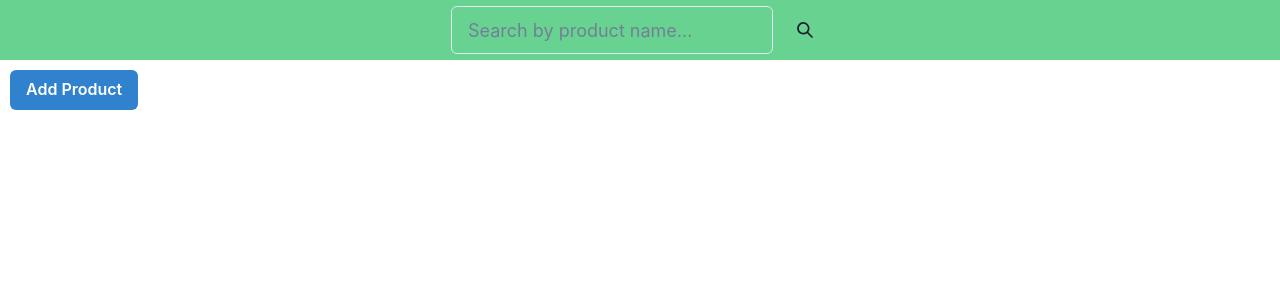
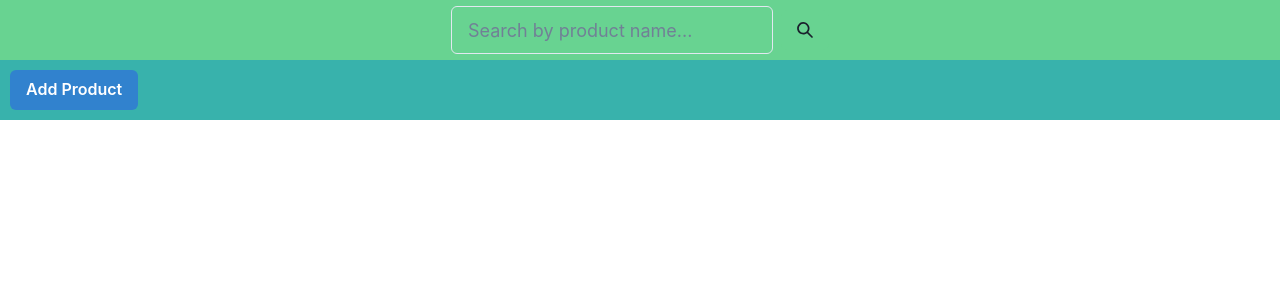
Before and after one commit to amJayem/graphql-crud-client, a React (Create React App) app: page / in a window 1280 px wide. Shown: the top 300 px of the page. Built offline with nearby package versions, Linux system fonts and the light colour scheme.

Commit message:
bg modified

```diff
--- a/src/components/AllProducts.js
+++ b/src/components/AllProducts.js
@@ -27,6 +27,7 @@ const QUERY_ALL_PRODUCTS = gql`
       price
       id
       description
+      image
     }
   }
 `
@@ -34,7 +35,8 @@ const QUERY_ALL_PRODUCTS = gql`
 const AllProducts = () => {
   const { data, loading, refetch } = useQuery(QUERY_ALL_PRODUCTS)
   // console.log(data)
-  const products = data?.products
+  // const products = data?.products
+  // console.log(products?.image)
 
   if (loading) {
     return (
@@ -60,16 +62,16 @@ const AllProducts = () => {
   // }
 
   return (
-    <div>
+    <Box bg='teal.400'>
       <SearchButton />
       <AddProduct refetch={refetch} />
-      {products?.map((product) => (
+      {data?.products?.map((product) => (
         <Flex justify={'center'} flexDirection='row' key={product.id}>
-          <Box margin='5' boxShadow='lg' bg='white'>
-            <Card maxW='md'>
+          <Box margin='5' boxShadow='lg'>
+            <Card maxW='md' bg='blue.100'>
               <CardBody>
                 <Image
-                  src={product.image}
+                  src={product?.image}
                   alt={product.name}
                   borderRadius='lg'
                 />
@@ -94,7 +96,7 @@ const AllProducts = () => {
           </Box>
         </Flex>
       ))}
-    </div>
+    </Box>
   )
 }
 
```
